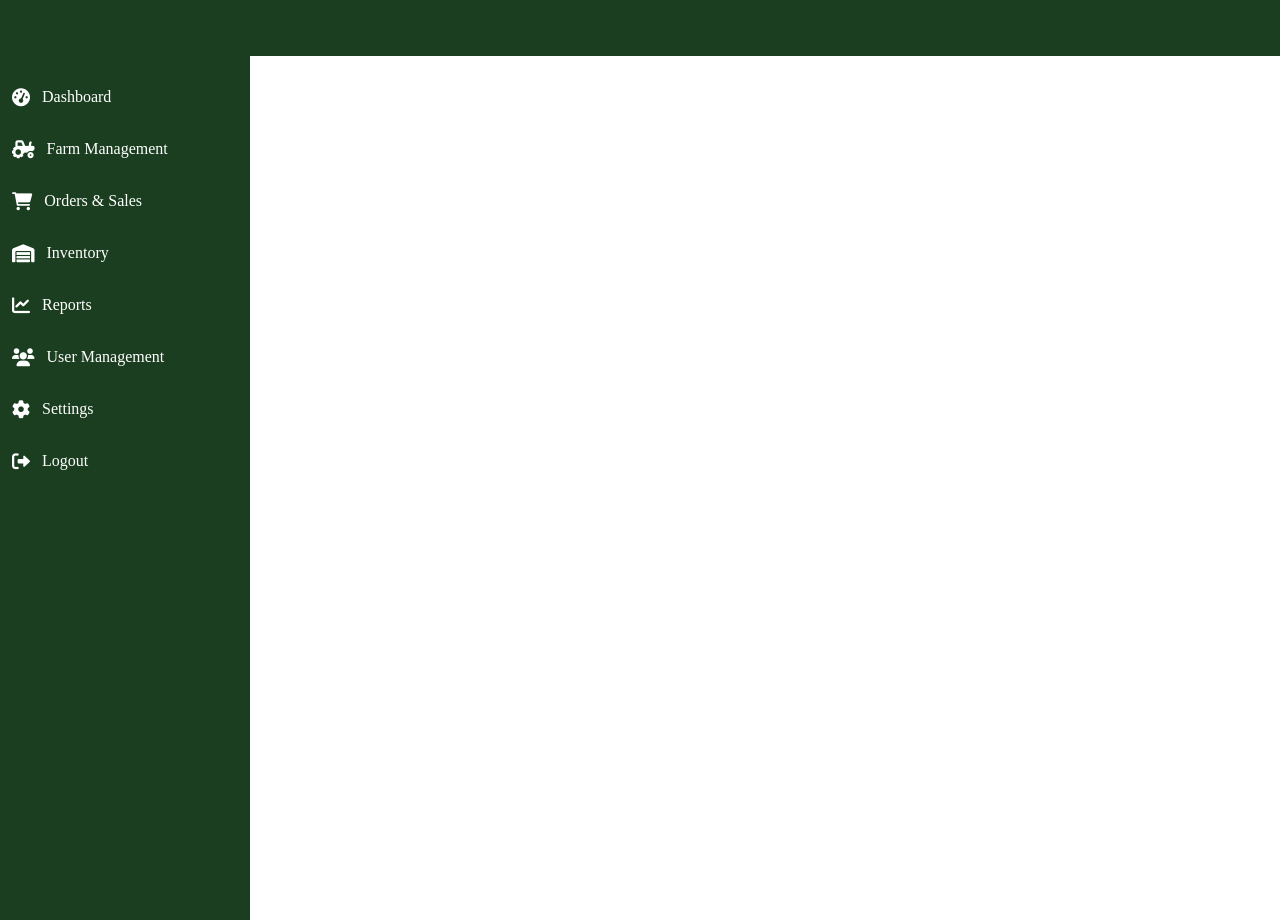
After one commit to Bettgideon/KEFARM, a PHP site: page /Dashboard/includes/header.php in a window 1280 px wide. The commit adds this page. Run offline with PHP 8.4, Linux system fonts and the light colour scheme.

Commit message:
sidebar menu

```diff
--- a/Dashboard/add_farm_item.php
+++ b/Dashboard/add_farm_item.php
@@ -5,6 +5,7 @@ if (!isset($_SESSION["user_id"])) {
     exit();
 }
 ?>
+
 
 <!DOCTYPE html>
 <html lang="en">
--- a/Dashboard/add_inventory_form.php
+++ b/Dashboard/add_inventory_form.php
@@ -5,6 +5,7 @@ if (!isset($_SESSION['user_id'])) {
     exit();
 }
 ?>
+
 
 <!DOCTYPE html>
 <html lang="en">
--- a/Dashboard/farm_management.php
+++ b/Dashboard/farm_management.php
@@ -1,3 +1,5 @@
+
+<?php include 'includes/sidebar.php'; ?> <!-- Include Sidebar -->
 <?php
 session_start();
 if (!isset($_SESSION['user_id'])) {
--- /dev/null
+++ b/Dashboard/includes/header.php
@@ -0,0 +1,91 @@
+<?php
+// Start session (if not already started)
+if (session_status() === PHP_SESSION_NONE) {
+    session_start();
+}
+?>
+
+<!DOCTYPE html>
+<html lang="en">
+<head>
+    <meta charset="UTF-8">
+    <meta name="viewport" content="width=device-width, initial-scale=1.0">
+    <title>KEFARM</title>
+
+    <!-- FontAwesome Icons -->
+    <link rel="stylesheet" href="https://cdnjs.cloudflare.com/ajax/libs/font-awesome/6.0.0/css/all.min.css">
+
+    <!-- Custom Styles -->
+    <link rel="stylesheet" href="styles.css"> <!-- Ensure you have a styles.css file -->
+
+    <style>
+        /* Header Styles */
+        .header {
+            background-color: #1a3e1f; /* Dark Green */
+            color: white;
+            padding: 15px 20px;
+            display: flex;
+            justify-content: space-between;
+            align-items: center;
+            position: fixed;
+            top: 0;
+            left: 0;
+            right: 0;
+            z-index: 1000;
+        }
+
+        .header h2 {
+            margin: 0;
+            font-size: 22px;
+            color: #28a745; /* Light Green */
+        }
+
+        /* Menu Toggle Button */
+        .menu-toggle {
+            font-size: 24px;
+            cursor: pointer;
+            background: none;
+            border: none;
+            color: white;
+            display: none;
+        }
+
+        @media (max-width: 768px) {
+            .menu-toggle {
+                display: block;
+            }
+        }
+    </style>
+</head>
+<body>
+
+<!-- Header Section -->
+<header class="header">
+    <button class="menu-toggle" id="menuToggle">☰</button>
+    <h2>KEFARM</h2>
+</header>
+
+<!-- Include Sidebar -->
+<?php include 'sidebar.php'; ?>
+
+<!-- JavaScript for Sidebar Toggle -->
+<script>
+   document.addEventListener("DOMContentLoaded", function() {
+    const menuToggle = document.getElementById("menuToggle");
+    const sidebar = document.getElementById("sidebar");
+
+    if (menuToggle && sidebar) { // Ensure elements exist
+        menuToggle.addEventListener("click", function() {
+            sidebar.classList.toggle("active");
+
+            // Change button icon for open/close effect
+            if (sidebar.classList.contains("active")) {
+                menuToggle.innerHTML = "✖"; // Close icon
+            } else {
+                menuToggle.innerHTML = "☰"; // Menu icon
+            }
+        });
+    }
+});
+
+</script>
--- /dev/null
+++ b/Dashboard/includes/sidebar.php
@@ -0,0 +1,127 @@
+
+<!-- Sidebar -->
+<div class="sidebar" id="sidebar">
+    <ul>
+        <li><a href="index.php"><i class="fas fa-tachometer-alt"></i> Dashboard</a></li>
+        <li><a href="farm_management.php"><i class="fas fa-tractor"></i> Farm Management</a></li>
+        <li><a href="orders_sales.php"><i class="fas fa-shopping-cart"></i> Orders & Sales</a></li>
+        <li><a href="inventory.php"><i class="fas fa-warehouse"></i> Inventory</a></li>
+
+        <li><a href="reports.php"><i class="fas fa-chart-line"></i> Reports</a></li>
+        <li><a href="users.php"><i class="fas fa-users"></i> User Management</a></li>
+        <li><a href="settings.php"><i class="fas fa-cog"></i> Settings</a></li>
+        <li><a href="../logout.php"><i class="fas fa-sign-out-alt"></i> Logout</a></li>
+    </ul>
+</div>
+
+<!-- Page Content Wrapper -->
+<div class="content" id="content">
+    <!-- Your page content goes here -->
+</div>
+
+<style>
+    /* Sidebar Styling */
+    .sidebar {
+        position: fixed;
+        left: -250px; /* Initially hidden on mobile */
+        top: 0;
+        width: 250px;
+        height: 100vh;
+        background-color: #1a3e1f; /* Dark Green */
+        padding-top: 60px; /* Push items down to prevent overlap */
+        transition: left 0.3s ease-in-out;
+        z-index: 2000;
+    }
+
+    .sidebar.active {
+        left: 0; /* Slide in when active */
+    }
+
+    /* Sidebar Links */
+    .sidebar ul {
+        list-style: none;
+        padding: 0;
+    }
+
+    .sidebar ul li {
+        margin-bottom: 10px;
+    }
+
+    .sidebar a {
+        display: flex;
+        align-items: center;
+        padding: 12px;
+        color: white;
+        text-decoration: none;
+        font-size: 16px;
+        border-radius: 5px;
+        transition: background 0.3s;
+    }
+
+    .sidebar a:hover {
+        background-color: #28a745; /* Light Green */
+    }
+
+    /* Sidebar Icons */
+    .sidebar a i {
+        margin-right: 12px;
+        font-size: 18px;
+    }
+
+    /* Menu Toggle Button (Fixed at Top-Left) */
+    .menu-toggle {
+        display: block;
+        position: fixed;
+        top: 15px;
+        left: 15px;
+        background-color: #1a3e1f;
+        padding: 8px 12px;
+        border-radius: 5px;
+        color: white;
+        border: none;
+        font-size: 24px;
+        cursor: pointer;
+        z-index: 3000; /* Higher than sidebar */
+    }
+
+    /* Page Content Wrapper */
+    .content {
+        margin-left: 0; /* Default (Mobile) */
+        transition: margin-left 0.3s ease-in-out;
+        padding: 20px;
+    }
+
+    /* Adjust when sidebar is active */
+    .sidebar.active + .content {
+        margin-left: 250px; /* Push content right */
+    }
+
+    /* Desktop View */
+    @media (min-width: 769px) {
+        .menu-toggle {
+            display: none;
+        }
+
+        .sidebar {
+            left: 0;
+        }
+
+        .content {
+            margin-left: 250px; /* Always visible on desktop */
+        }
+    }
+</style>
+
+<!-- JavaScript for Sidebar Toggle -->
+<script>
+    document.addEventListener("DOMContentLoaded", function() {
+        const menuToggle = document.getElementById("menuToggle");
+        const sidebar = document.getElementById("sidebar");
+
+        if (menuToggle && sidebar) {
+            menuToggle.addEventListener("click", function() {
+                sidebar.classList.toggle("active");
+            });
+        }
+    });
+</script>
--- a/Dashboard/index.php
+++ b/Dashboard/index.php
@@ -1,3 +1,5 @@
+
+<?php include 'includes/sidebar.php'; ?> <!-- Include Sidebar -->
 <?php
 session_start();
 if (!isset($_SESSION["user_id"])) {
@@ -6,7 +8,6 @@ if (!isset($_SESSION["user_id"])) {
 }
 ?>
 
-<!DOCTYPE html>
 <html lang="en">
 <head>
     <meta charset="UTF-8">
--- a/Dashboard/inventory.php
+++ b/Dashboard/inventory.php
@@ -1,3 +1,7 @@
+
+
+
+
 <!DOCTYPE html>
 <html lang="en">
 <head>
--- a/Dashboard/orders_sales.php
+++ b/Dashboard/orders_sales.php
@@ -1,3 +1,5 @@
+
+<?php include 'includes/sidebar.php'; ?> <!-- Include Sidebar -->
 <?php
 session_start();
 if (!isset($_SESSION['user_id'])) {
```
